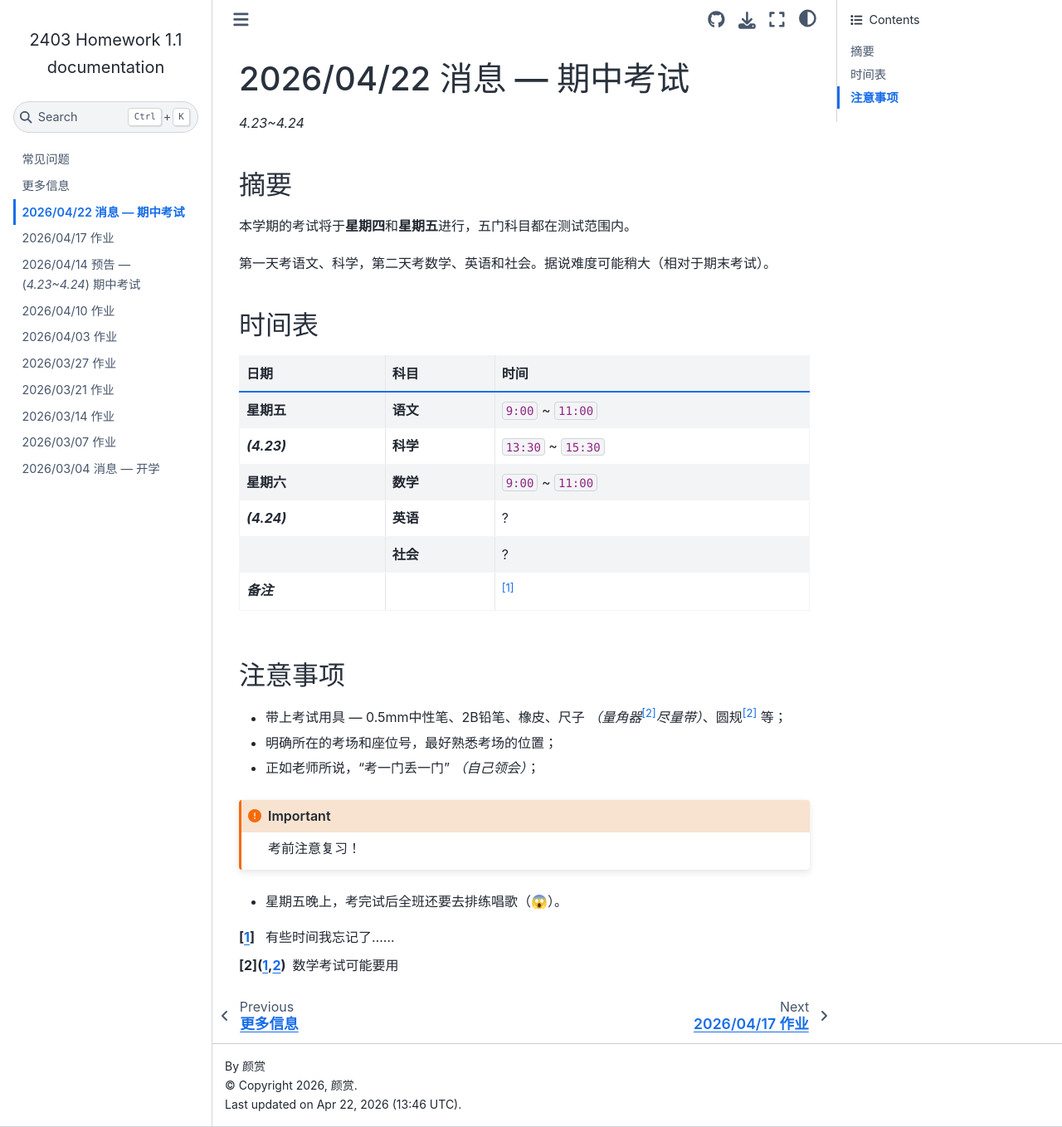
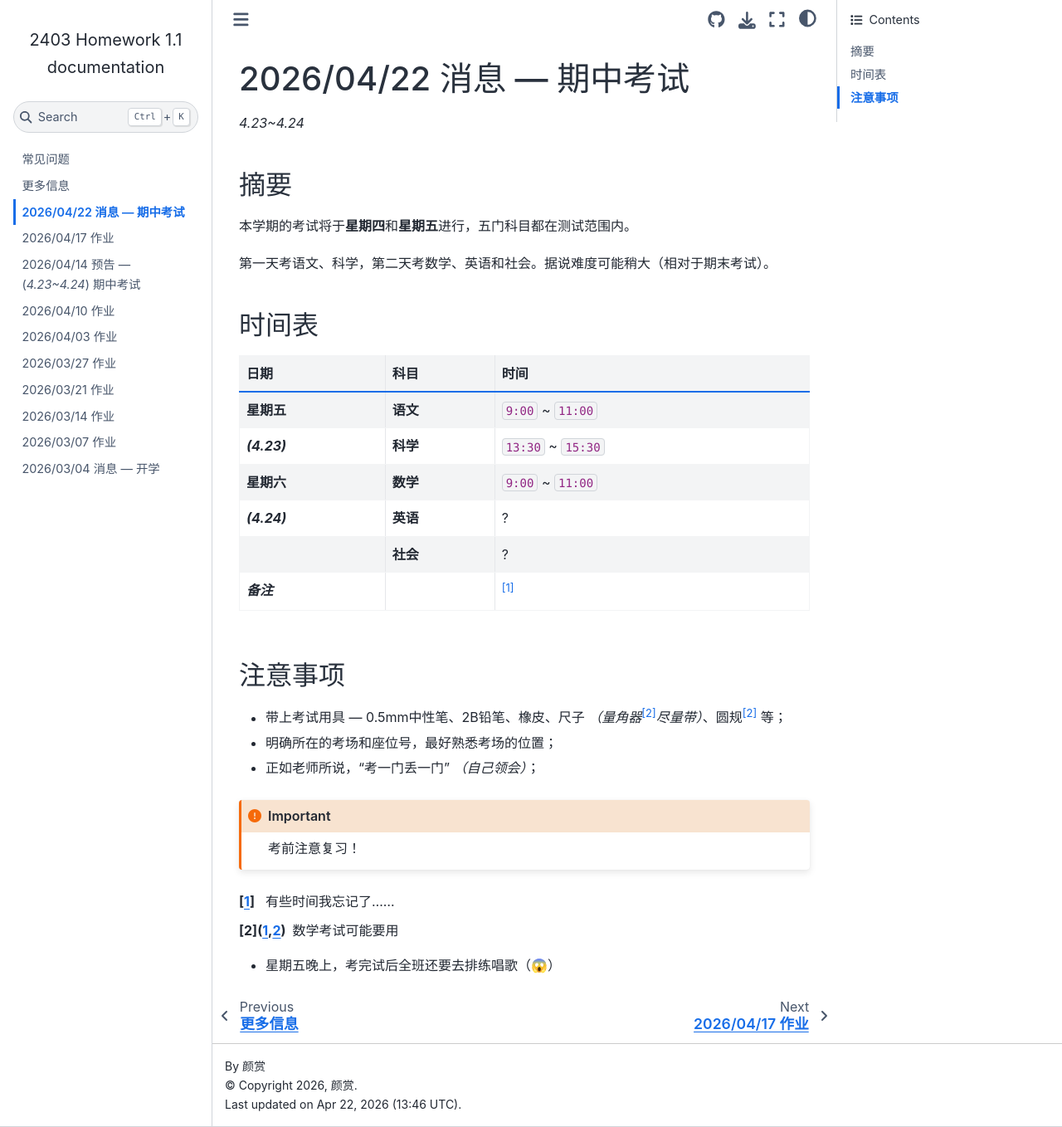
Before and after one commit to Sail-in-1024/2403-Homework, a Sphinx documentation site: the page built from docs/source/events/26.04.22-message.rst, in a window 1280 px wide and 1358 px high. Shown: the whole window at 83% size. Built offline with Sphinx 7.4.7 and the Sphinx Book theme 1.1.4, drawn with Linux system fonts in a browser that asks for light colours.

```diff
--- a/docs/source/events/26.04.22-message.rst
+++ b/docs/source/events/26.04.22-message.rst
@@ -56,7 +56,7 @@
 
    考前注意复习！
 
-* 星期五晚上，考完试后全班还要去排练唱歌（😱）。
-
 .. [#] 有些时间我忘记了......
 .. [#mathematics] 数学考试可能要用
+
+* 星期五晚上，考完试后全班还要去排练唱歌（😱）
```
